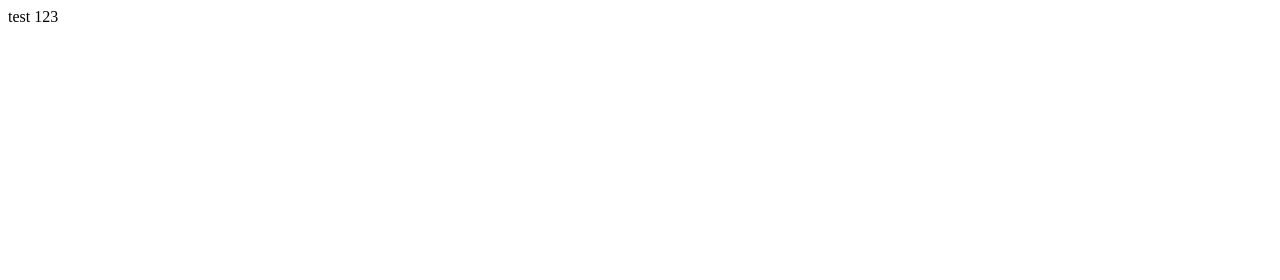
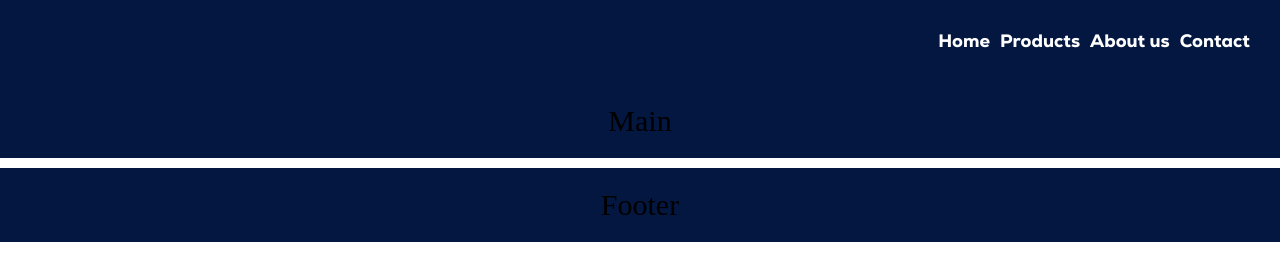
Before and after one commit to alogmedia/eksamen, a plain HTML site: page index.html in a window 1280 px wide. Drawn offline with Linux system fonts and the light colour scheme.

Commit message:
Skabelon

```diff
--- a/index.html
+++ b/index.html
@@ -1,12 +1,23 @@
 <!DOCTYPE html>
-<html lang="en">
+<html lang="da" dir="ltr">
 <head>
-    <meta charset="UTF-8">
-    <meta http-equiv="X-UA-Compatible" content="IE=edge">
-    <meta name="viewport" content="width=device-width, initial-scale=1.0">
-    <title>Document</title>
+	<title>SkoleStuff</title>
+	<meta charset="UTF-8">
+	<meta name="viewport" content="width=device-width, initial-scale=1.0">
+	<link rel="stylesheet" href="style.css">
 </head>
 <body>
-    test 123
-</body>
+    <header class="item1">
+        <nav class="headmenu">
+            <ul>
+              <li><a href="#">Home</a></li>
+              <li><a href="#">Products</a></li>
+              <li><a href="#">About us</a></li>
+              <li><a href="#">Contact</a></li>
+            </ul>
+          </nav>
+    </header>
+    <main class="item2">Main</main>
+    <footer class="item3">Footer</footer>
+  </body>
 </html>
--- a/style.css
+++ b/style.css
@@ -0,0 +1,93 @@
+@font-face  {
+    font-family:'nexah';
+    src: url(fonts/NexaHeavy.ttf);
+  }
+
+body {
+    padding: 0;
+    margin: 0;
+    display: grid;
+    grid-template-columns: repeat(6, 1fr);
+    grid-auto-rows: auto auto auto);
+    grid-template-areas:
+    'header header header header header header'
+    'main main main main main main'
+    'footer footer footer footer footer footer';
+    grid-gap: 10px;
+    background-color: #000000;
+}
+
+header.item1 {
+    grid-area: header;
+    height:100%
+}
+
+main.item2 {
+    grid-area: main;
+}
+
+footer.item3 {
+    grid-area: footer;
+}
+
+body > * {
+    background-color:#031740;
+    text-align: center;
+    padding: 20px 0;
+    font-size: 30px;
+}
+
+@media (max-width: 550px) {
+body {
+    grid-template-columns: repeat(1, 1fr);
+    grid-template-areas:
+    'header'
+    'main'
+    'footer';
+    }
+}
+
+nav.headmenu {
+    display: flex;
+    justify-content: flex-end;
+    margin-right:20px;
+}
+
+nav.headmenu ul {
+    list-style: none;
+    margin: 0;
+    margin-left: 20px;
+    padding: 0;
+    display: flex;
+}
+
+nav.headmenu li {
+    margin-right: 10px;
+    color:#FFFFFF
+}
+
+nav.headmenu a {
+text-decoration: none;
+color: #ffffff;
+font-weight: bold;
+font-size: 18px;
+font-family: nexah;
+}
+
+@media screen and (max-width: 600px) {
+	body {
+		background-color: #0074D9;
+	}
+}
+
+@media screen and (min-width: 601px) and (max-width: 959px) {
+	body {
+		background-color: #ffffff;
+	}
+}
+
+@media screen and (min-width: 960px) {
+	body {
+		background-color: #ffffff;
+	}
+}
```
Also changed, not shown: fonts/NexaHeavy.ttf (added), fonts/NexaLight.ttf (added).
